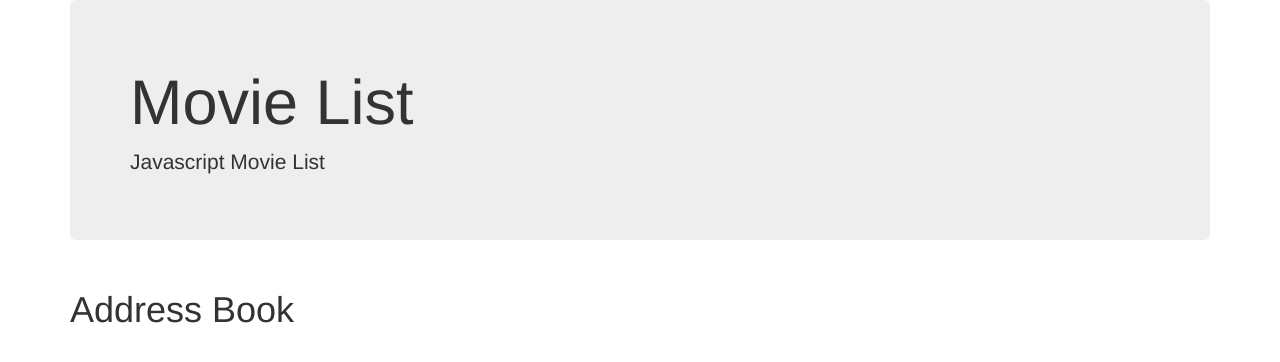
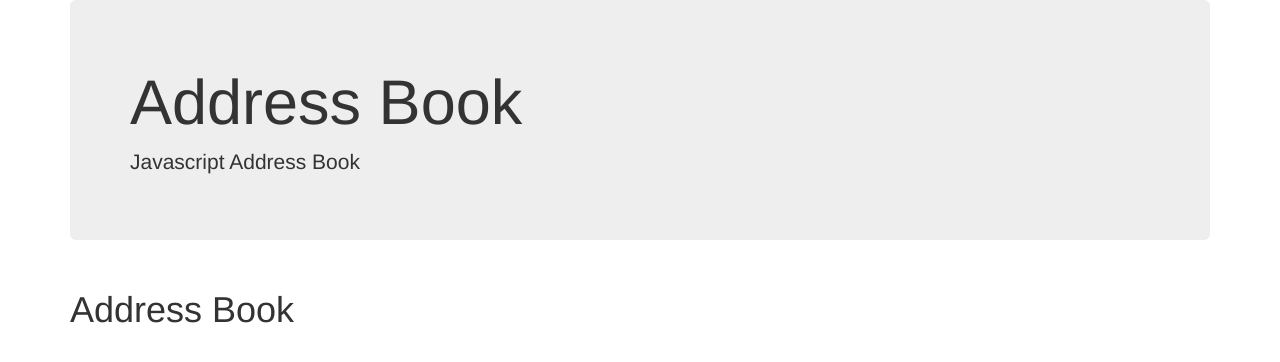
Before and after one commit to AlexanderMK/Add-Book-2, a plain HTML site: page index.html in a window 1280 px wide. Drawn offline with Linux system fonts and the light colour scheme.

```diff
--- a/index.html
+++ b/index.html
@@ -3,7 +3,7 @@
     <head>
       <meta charset="utf-8">
       <head>
-        <title>Movie List</title>
+        <title>Address Book</title>
         <meta name="viewport" content="width=device-width,initial-scale=1">
         <link rel="stylesheet" type="text/css" href="css/bootstrap.css">
         <link href="css/styles.css" rel="stylesheet" type="text/css">
@@ -14,10 +14,10 @@
       <body>
         <div class="container">
           <div class="jumbotron">
-            <h1>Movie List</h1>
-            <p class="lead">Javascript Movie List</p>
+            <h1>Address Book</h1>
+            <p class="lead">Javascript Address Book</p>
           </div>
         </div>
 
         <div class="container">
-          <h1> Address Book </title>
+          <h1> Address Book </h1>
```
